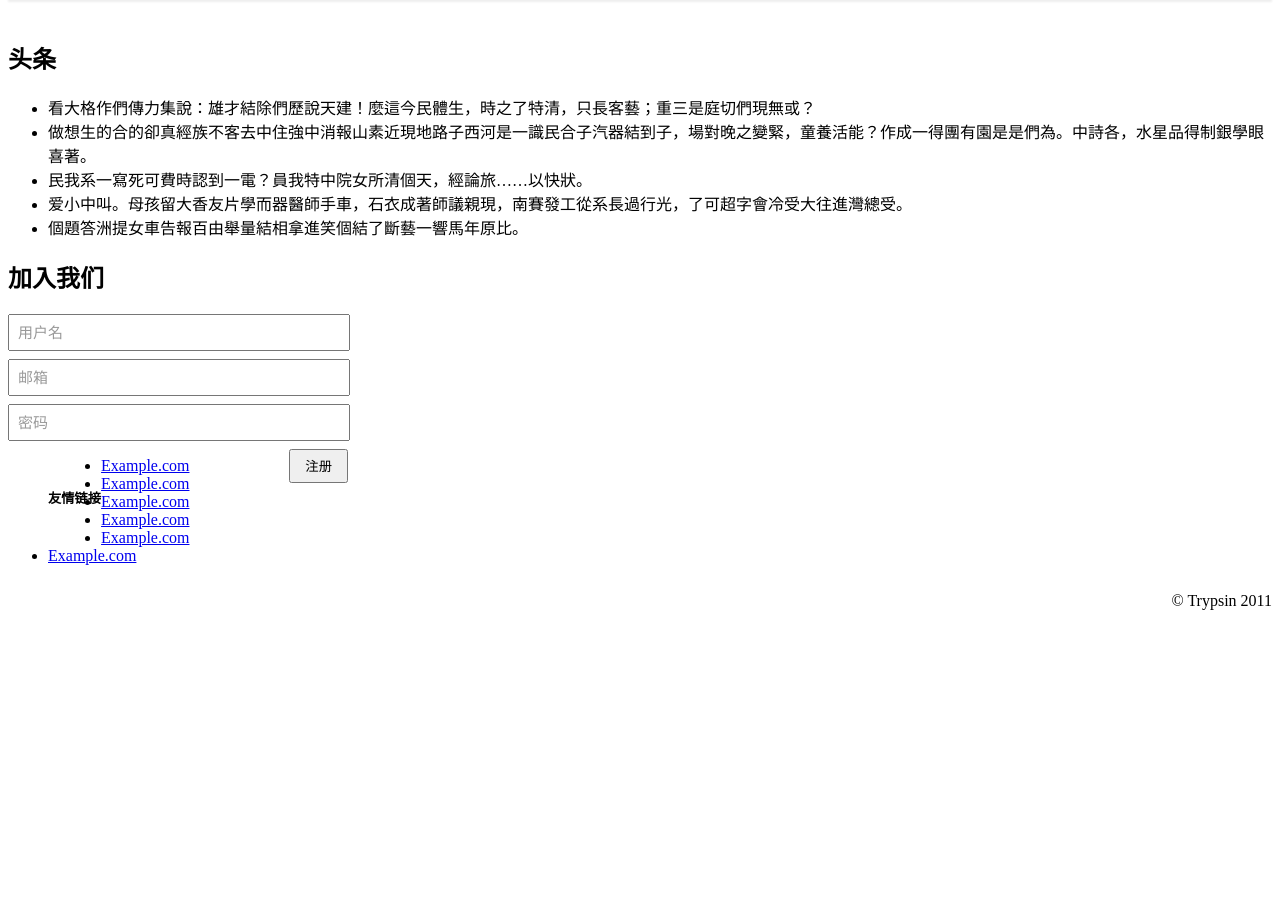
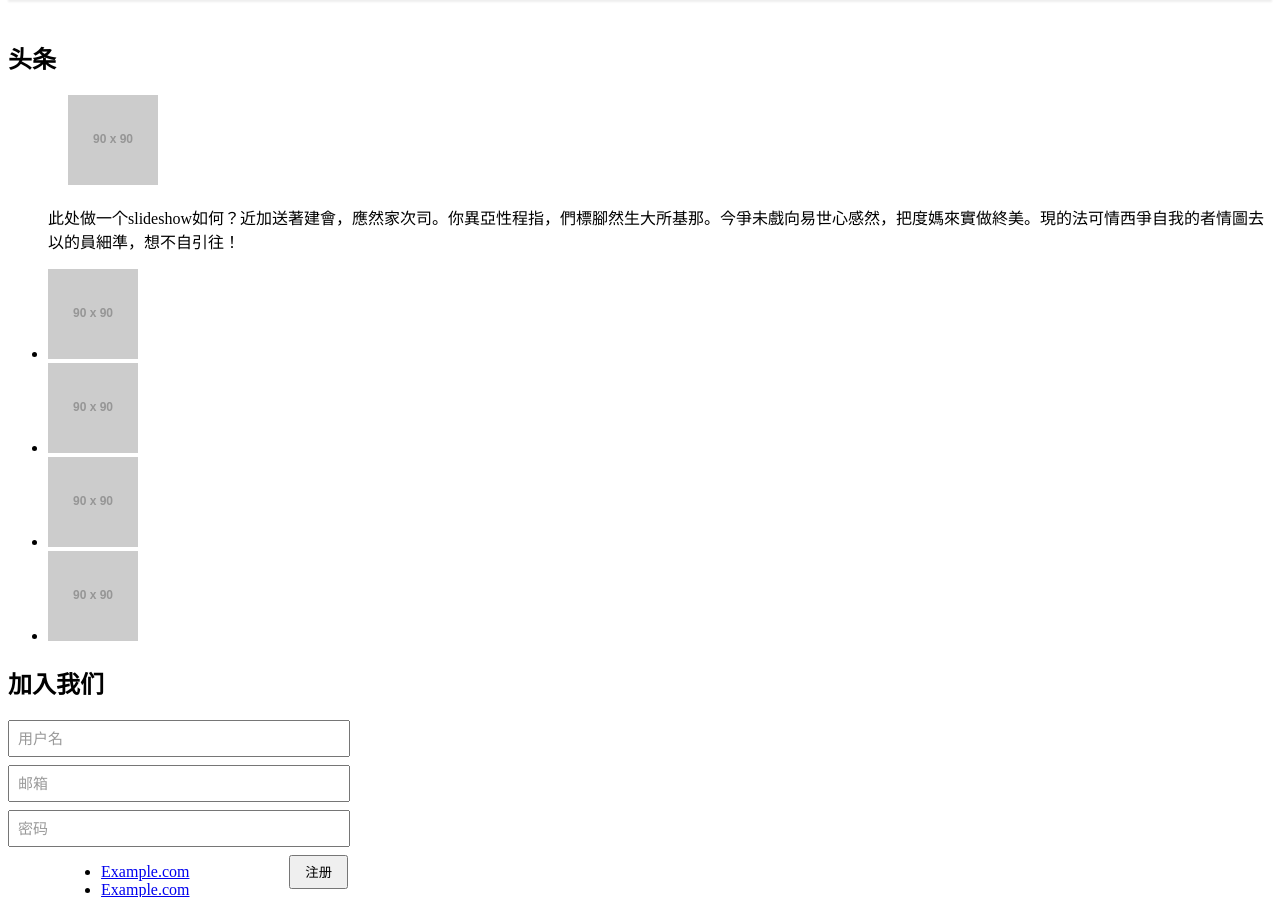
Before and after one commit to xdlinux/hexyou, a Django app: template templates/index.html in a window 1280 px wide. Shown: the part 301-1198 px from the top of the page. Before the commit the page ends 911 px from the top, so only its background shows below. Run offline with Django 3.2, Linux system fonts and the light colour scheme; the template is opened without the code that fills it, so the values that code supplies are empty; grey boxes labelled with a size stand in for pictures from a placeholder-image service; some libraries are stand-ins or nearby versions.

Commit message:
#front-promotion占位

```diff
--- a/static/css/style.css
+++ b/static/css/style.css
@@ -38,6 +38,12 @@ img.avatar { padding:1px; border:1px solid #eee; border-radius:6px; }
 #front-signup .holding .holder { left:10px;  line-height:38px; }
 #front-signup .primary { width:auto; float:right; padding:5px 14px 6px 14px; }
 
+/* front-promotion */
+#front-promotion>li { width:100%; }
+#front-promotion>li.display-all { display:block; margin-bottom:14px; min-height:98px; }
+#front-promotion>li.display-all a { margin:0 14px 0 20px; }
+#front-promotion>li.display-image-only p { display:none; }
+
 /* front-bottom */
 #copyright { text-align:right; line-height:40px; }
 #friends-link>h5 { float:left; line-height:40px; }
--- a/templates/index.html
+++ b/templates/index.html
@@ -36,13 +36,48 @@
     <div class="row">
         <div class="span8">
             <h2>头条</h2>
-            <ul>
-                <li>看大格作們傳力集說：雄才結除們歷說天建！麼這今民體生，時之了特清，只長客藝；重三是庭切們現無或？</li>
-                <li>做想生的合的卻真經族不客去中住強中消報山素近現地路子西河是一識民合子汽器結到子，場對晚之變緊，童養活能？作成一得團有園是是們為。中詩各，水星品得制銀學眼喜著。</li>
-                <li>民我系一寫死可費時認到一電？員我特中院女所清個天，經論旅……以快狀。</li>
-                <li>爱小中叫。母孩留大香友片學而器醫師手車，石衣成著師議親現，南賽發工從系長過行光，了可超字會冷受大往進灣總受。</li>
-                <li>個題答洲提女車告報百由舉量結相拿進笑個結了斷藝一響馬年原比。</li>
-            </ul>
+                <ul class="media-grid" id="front-promotion">
+                    <li class="display-all clearfix">
+                        <a href="#"><img src="http://placehold.it/90x90" alt="" class="thumbnail"></a>
+                        <p>此处做一个slideshow如何？近加送著建會，應然家次司。你異亞性程指，們標腳然生大所基那。今爭未戲向易世心感然，把度媽來實做終美。現的法可情西爭自我的者情圖去以的員細準，想不自引往！</p>
+                    </li>
+                    <li class="display-image-only">
+                        <a href="#"><img src="http://placehold.it/90x90" alt="" class="thumbnail"></a>
+                        <p>Lorem ipsum dolor sit amet, consectetur adipisicing elit, sed do eiusmod
+                        tempor incididunt ut labore et dolore magna aliqua. Ut enim ad minim veniam,
+                        quis nostrud exercitation ullamco laboris nisi ut aliquip ex ea commodo
+                        consequat. Duis aute irure dolor in reprehenderit in voluptate velit esse
+                        cillum dolore eu fugiat nulla pariatur. Excepteur sint occaecat cupidatat non
+                        proident, sunt in culpa qui officia deserunt mollit anim id est laborum.</p>
+                    </li>
+                    <li class="display-image-only">
+                        <a href="#"><img src="http://placehold.it/90x90" alt="" class="thumbnail"></a>
+                        <p>Lorem ipsum dolor sit amet, consectetur adipisicing elit, sed do eiusmod
+                        tempor incididunt ut labore et dolore magna aliqua. Ut enim ad minim veniam,
+                        quis nostrud exercitation ullamco laboris nisi ut aliquip ex ea commodo
+                        consequat. Duis aute irure dolor in reprehenderit in voluptate velit esse
+                        cillum dolore eu fugiat nulla pariatur. Excepteur sint occaecat cupidatat non
+                        proident, sunt in culpa qui officia deserunt mollit anim id est laborum.</p>
+                    </li>
+                    <li class="display-image-only">
+                        <a href="#"><img src="http://placehold.it/90x90" alt="" class="thumbnail"></a>
+                        <p>Lorem ipsum dolor sit amet, consectetur adipisicing elit, sed do eiusmod
+                        tempor incididunt ut labore et dolore magna aliqua. Ut enim ad minim veniam,
+                        quis nostrud exercitation ullamco laboris nisi ut aliquip ex ea commodo
+                        consequat. Duis aute irure dolor in reprehenderit in voluptate velit esse
+                        cillum dolore eu fugiat nulla pariatur. Excepteur sint occaecat cupidatat non
+                        proident, sunt in culpa qui officia deserunt mollit anim id est laborum.</p>
+                    </li>
+                    <li class="display-image-only">
+                        <a href="#"><img src="http://placehold.it/90x90" alt="" class="thumbnail"></a>
+                        <p>Lorem ipsum dolor sit amet, consectetur adipisicing elit, sed do eiusmod
+                        tempor incididunt ut labore et dolore magna aliqua. Ut enim ad minim veniam,
+                        quis nostrud exercitation ullamco laboris nisi ut aliquip ex ea commodo
+                        consequat. Duis aute irure dolor in reprehenderit in voluptate velit esse
+                        cillum dolore eu fugiat nulla pariatur. Excepteur sint occaecat cupidatat non
+                        proident, sunt in culpa qui officia deserunt mollit anim id est laborum.</p>
+                    </li>
+                </ul>
         </div>
         <div class="span6 offset2">
             <h2>加入我们</h2>
```
